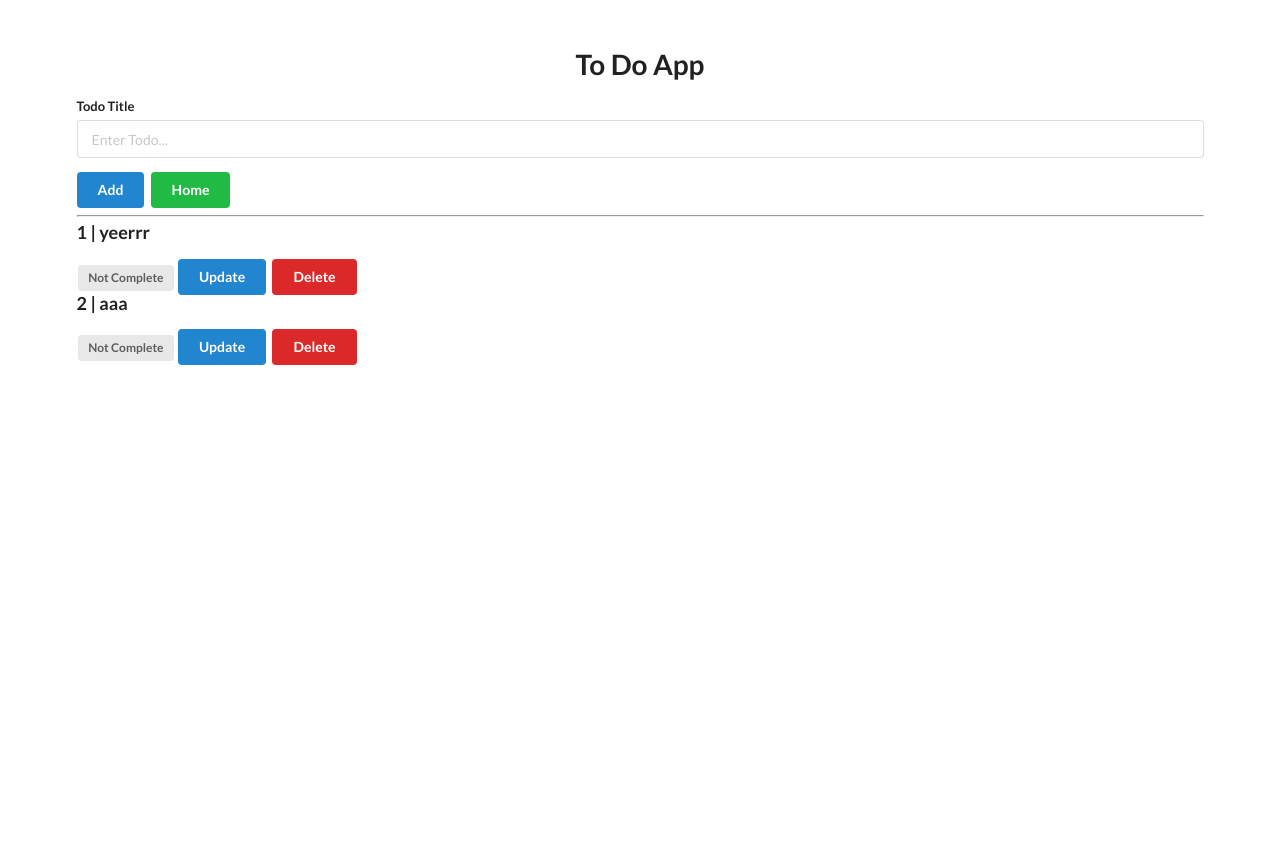
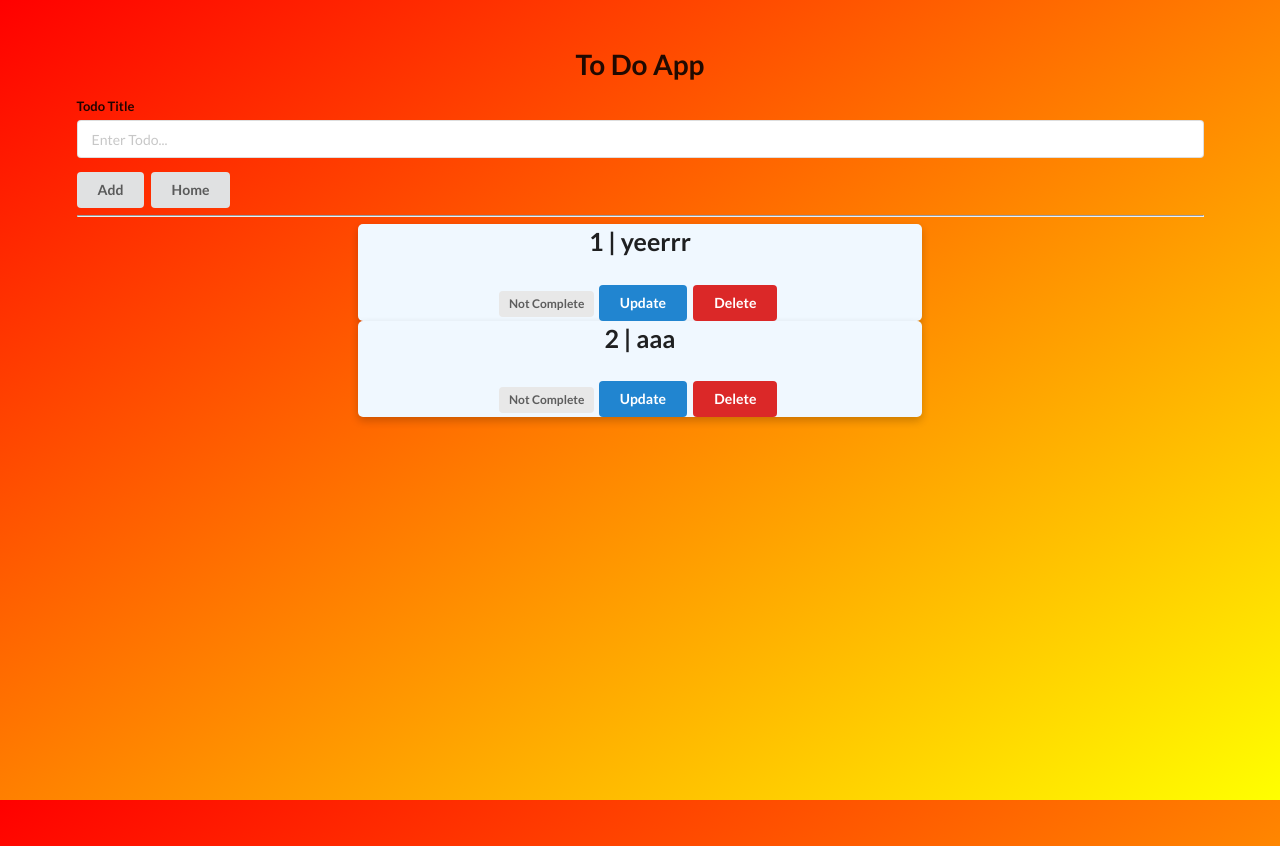
Before and after one commit to gibsonasia/ToDo-App, a Flask app: page /edit in a window 1280 px wide. Run offline with Flask 2, Linux system fonts and the light colour scheme; data comes from the database, SQL or seed files in the repository; both versions use the stored data as it was after the commit.

Commit message:
added style sheet to to do

```diff
--- /dev/null
+++ b/static/style.css
@@ -0,0 +1,36 @@
+.card{
+
+}
+body{
+    background-image: linear-gradient(to bottom right, red, yellow);
+}
+
+
+.ui_segment{
+    align-self: center;
+    background-color: aliceblue;
+    box-shadow: 0 4px 8px 0 rgba(0,0,0,0.2);
+    transition: 0.3s;
+    width: 50%;
+    margin-left: auto;
+    margin-right: auto;
+    border-radius: 5px;
+}
+
+.ui_segment:hover{
+    box-shadow: 0 8px 16px 0 rgba(0,0,0,0.2);
+}
+
+.uigraylabel{
+    margin-left: 50px;
+}
+
+.ui_big_header{
+    font-weight: bold;
+    font-size: 25px;
+    text-align: center;
+}
+
+.buttons{
+    text-align: center;
+}
--- a/templates/base.html
+++ b/templates/base.html
@@ -5,6 +5,8 @@
         <meta http-equiv="X-UA-Compatible" content="IE=edge">
         <title>Todo App</title>
         <link rel="stylesheet" href="https://cdn.jsdelivr.net/npm/semantic-ui@2.4.2/dist/semantic.min.css">
+
+        <link rel="stylesheet" type="text/css" href="{{url_for('static', filename='style.css')}}">
         <script src="https://cdn.jsdelivr.net/npm/semantic-ui@2.4.2/dist/semantic.min.js"></script>
 
         <meta name="description" content="">
@@ -15,17 +17,17 @@
         <div style="margin-top: 50px;" class="ui container">
             <h1 class="ui center aligned header">To Do App</h1>
 
-
+            <div class="td_form">
             <form class="ui form" action="/add" method="post">
                 <div class="field">
                     <label>Todo Title</label>
 
                     <input type="text" name="title" placeholder="Enter Todo..."><br>
                 </div>
-                <button class="ui blue button" type="submit">Add</button>
+                <button class="ui White button" type="submit">Add</button>
 
                     <!--Add button to list page reference to function for url direction-->
-                    <a class="ui green button" href="{{url_for('list1')}}">Home</a>
+                    <a class="ui white button" href="{{url_for('list1')}}">Home</a>
             </form>
 
 
@@ -33,19 +35,23 @@
 
             {% for todo in todo_list %}
             <div class="ui_segment">
-                <p class="ui big header">{{todo.id }} | {{todo.title }}</p>
+                <p class="ui_big_header">{{todo.id }} | {{todo.title }}</p>
 
+                <div class="buttons">
                 {% if todo.complete == False %}
                 <span class="ui gray label">Not Complete</span>
                 {% else %}
                 <span class="ui green label">Completed</span>
                 {% endif %}
 
+
                 <a class="ui blue button" href="/update/{{ todo.id }}">Update</a>
                 <a class="ui red button" href="/delete/{{ todo.id }}">Delete</a>
+            </div>
             </div>
             {% endfor %}
 
         </div>
+    </div>
     </body>
 </html>
```
Also changed, not shown: db.sqlite.
